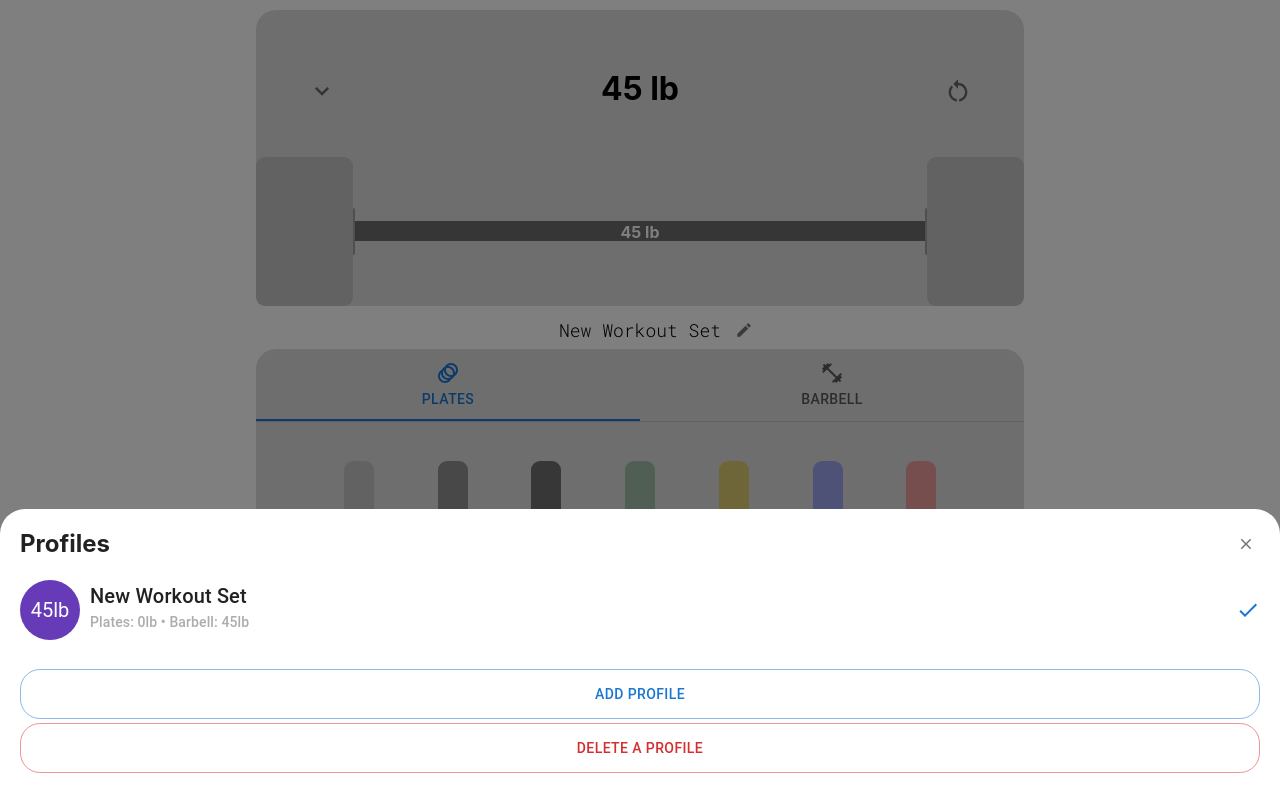
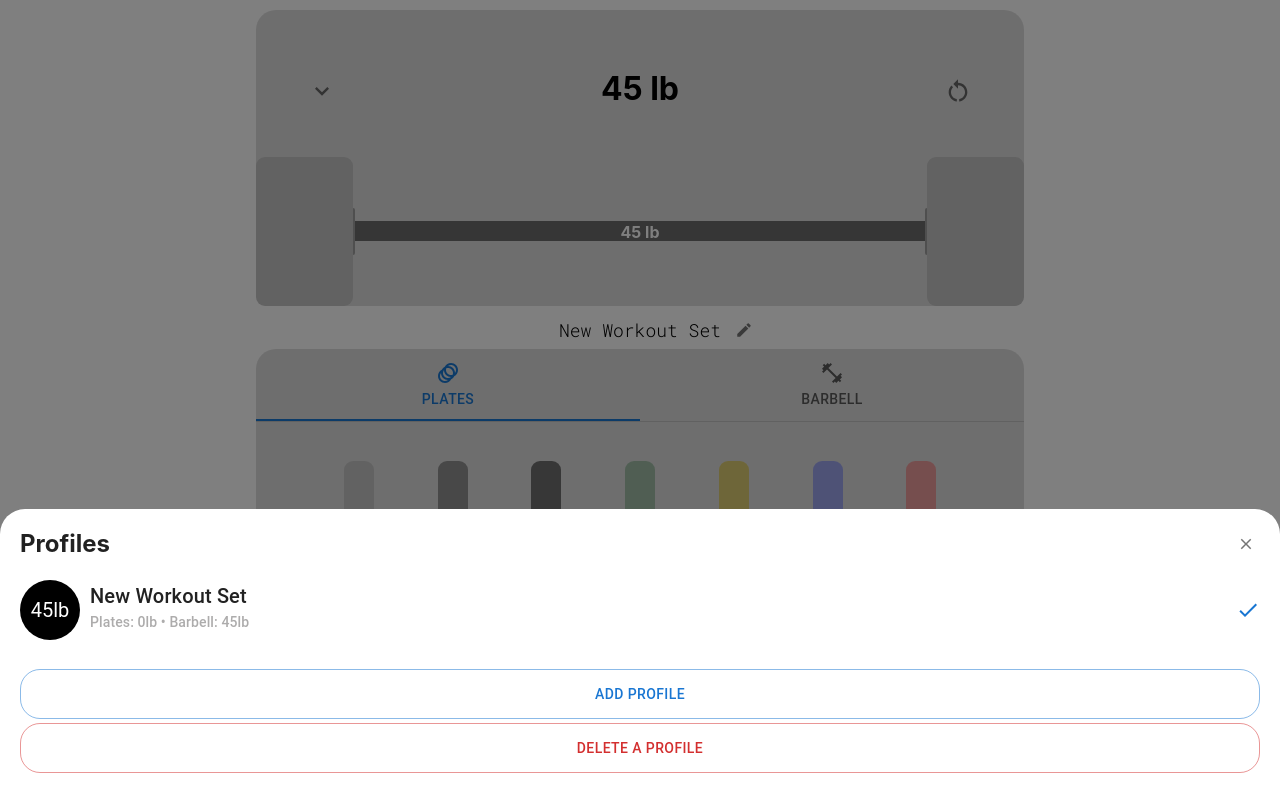
Before and after one commit to philliplam8/barbell-calculator, a React (Create React App) app: page / in a window 1280 px wide. Both pictures are taken after a click on the button 322 px from the left and 90 px from the top of the page. Built offline with nearby package versions, Linux system fonts and the light colour scheme.

Commit message:
style: updating menu avatar color to black

```diff
--- a/src/components/WeightProfileDrawer/MenuItem.js
+++ b/src/components/WeightProfileDrawer/MenuItem.js
@@ -109,7 +109,7 @@ export default function MenuItem(props) {
 
                     <Avatar
                         alt='Weight Profile Total Weight'
-                        sx={{ width: 60, height: 60, bgcolor: deepPurple[500] }}>
+                        sx={{ width: 60, height: 60, bgcolor: 'black' }}>
                         {menuWeight}lb
                     </Avatar>
 
```
